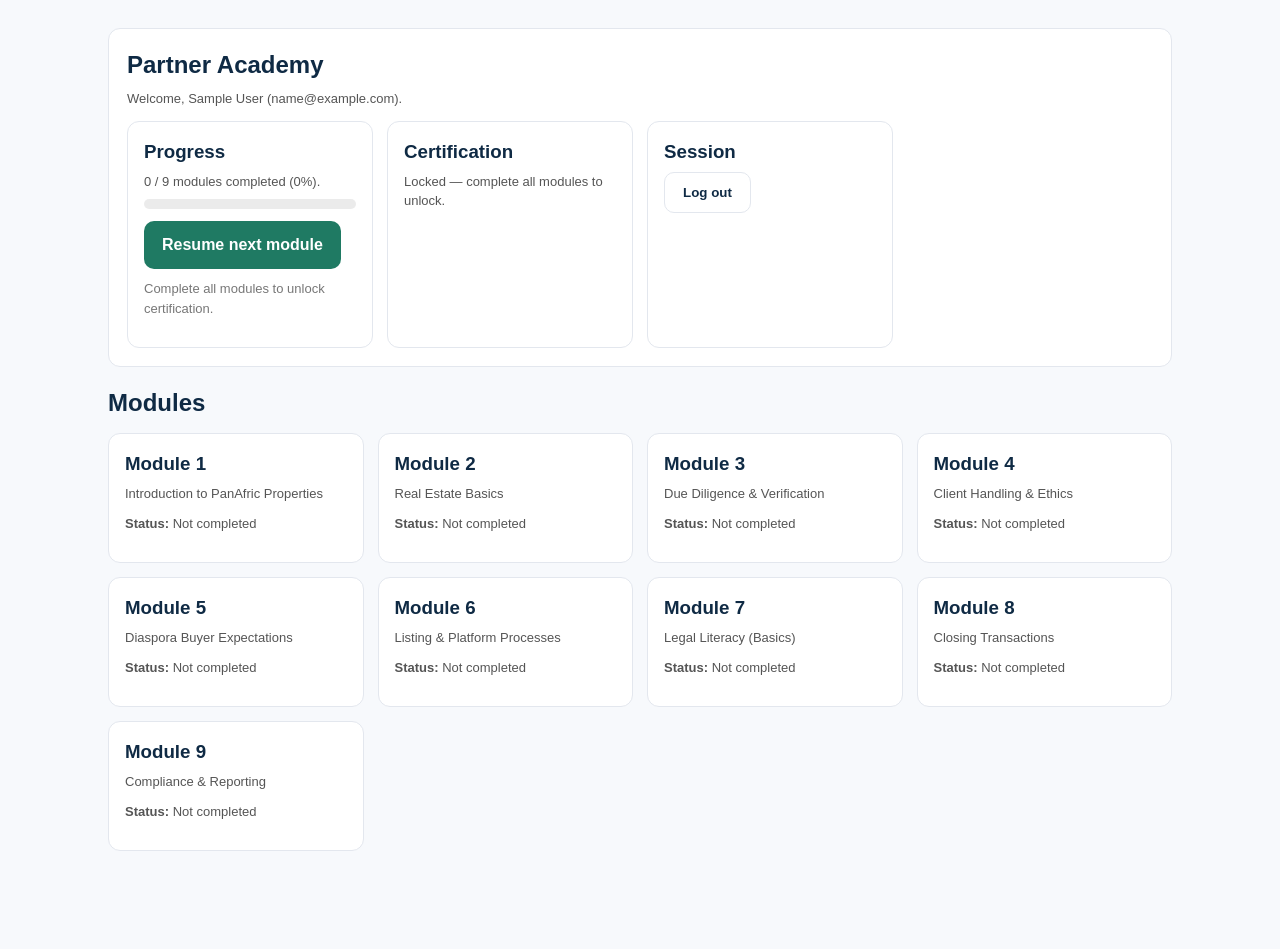
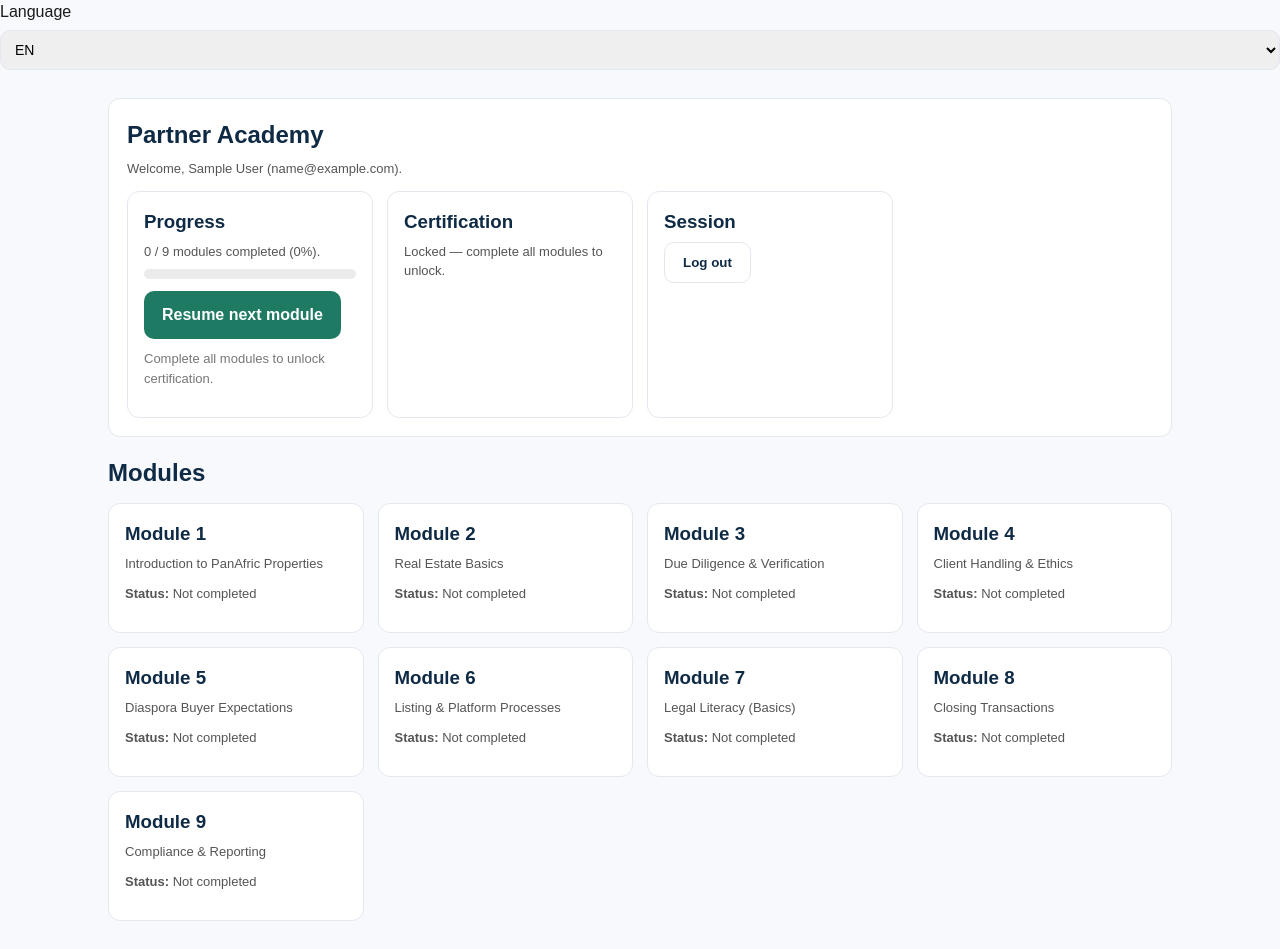
Before and after one commit to jnguegan/panafricproperties, a plain HTML site: page academy.html in a window 1280 px wide. Before the commit the page ends 879 px from the top, so only its background shows below. Drawn offline with Linux system fonts and the light colour scheme; sample sign-in values are in the browser's storage; a script that the page names is missing.

Commit message:
Update academy.html

```diff
--- a/academy.html
+++ b/academy.html
@@ -15,6 +15,16 @@
   authHandleRedirect(function(){});
   authRequireLogin();
 </script>
+
+  <!-- 🌍 Language Dropdown (like your screenshot) -->
+<div class="lang-switch">
+  <span class="lang-label" data-i18n="lang_label">Language</span>
+  <select class="lang-select" aria-label="Language" onchange="papSetLang(this.value)">
+    <option value="en">EN</option>
+    <option value="fr">FR</option>
+    <option value="es">ES</option>
+  </select>
+</div>
 
 <script src="academy.js"></script>
 <script src="modules.js"></script>
```
